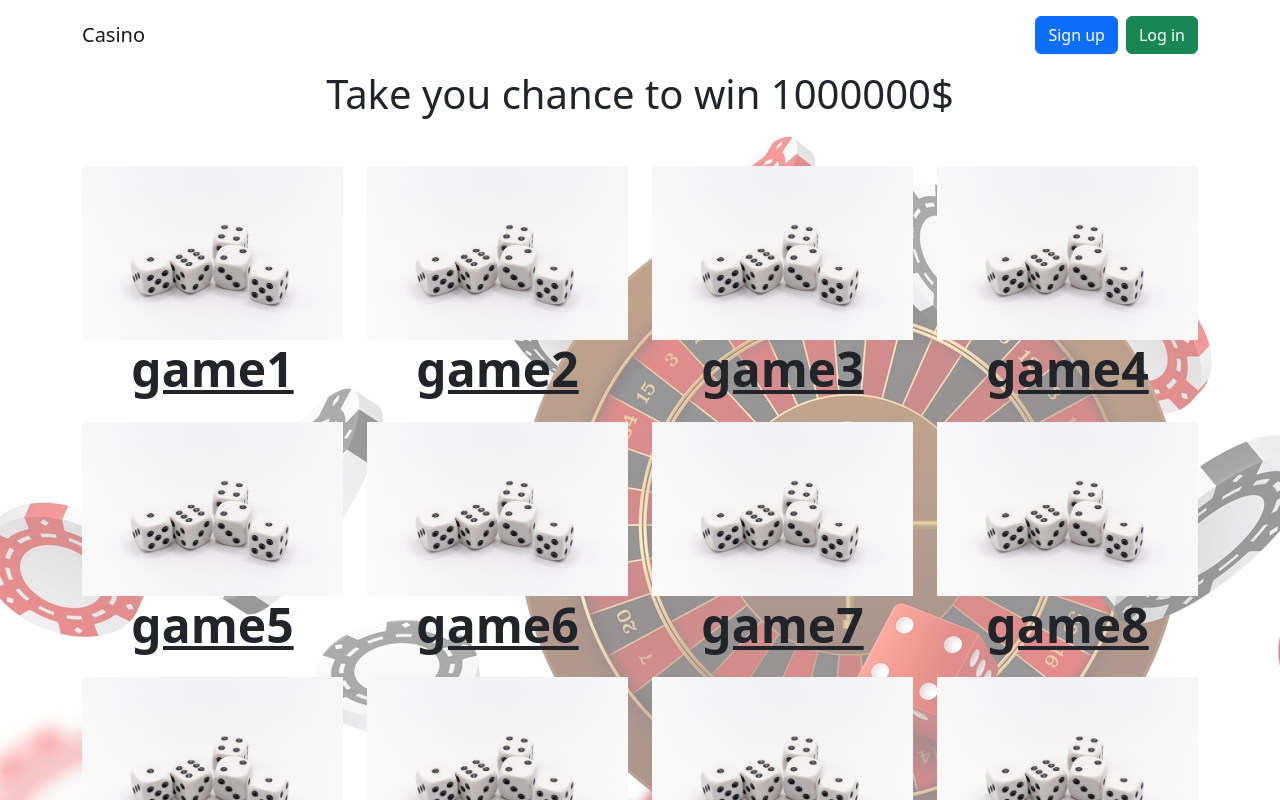
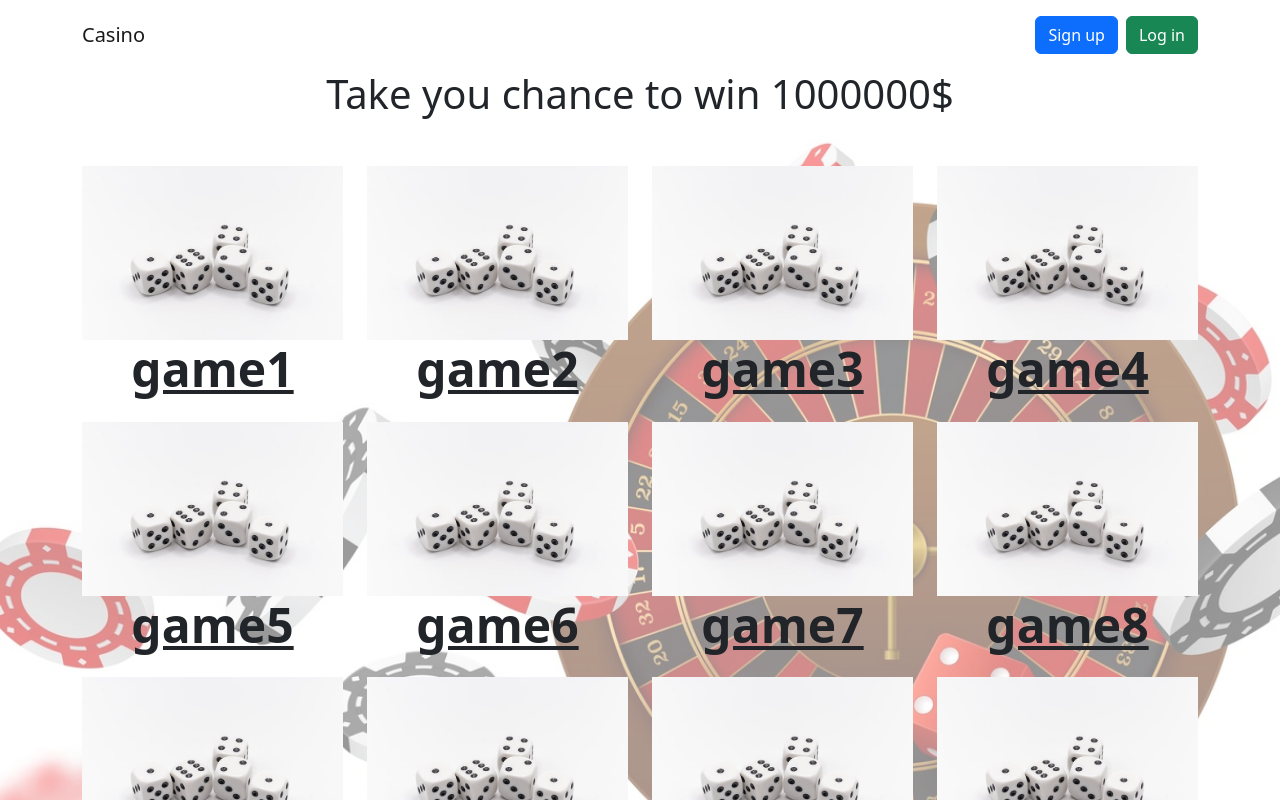
Before and after one commit to artwayprojects/starbucks, a React (Create React App) app: page / in a window 1280 px wide. Shown: the top 800 px of the page. Built offline with nearby package versions, Linux system fonts and the light colour scheme.

Commit message:
Updated design bug)

```diff
--- a/src/index.css
+++ b/src/index.css
@@ -19,6 +19,6 @@ input:invalid {
 
 .body-bg {
   min-height: 100vh;
-  background-size: 'cover';
+  background-size: cover;
   z-index: 0
 }
```
